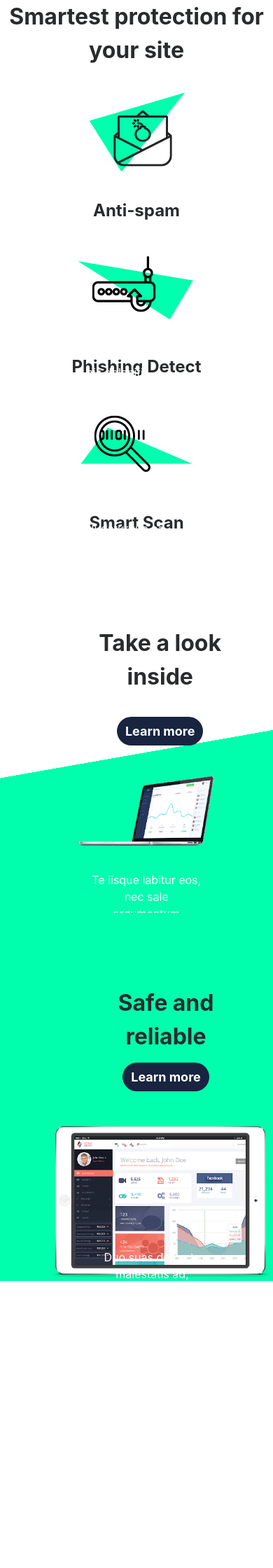
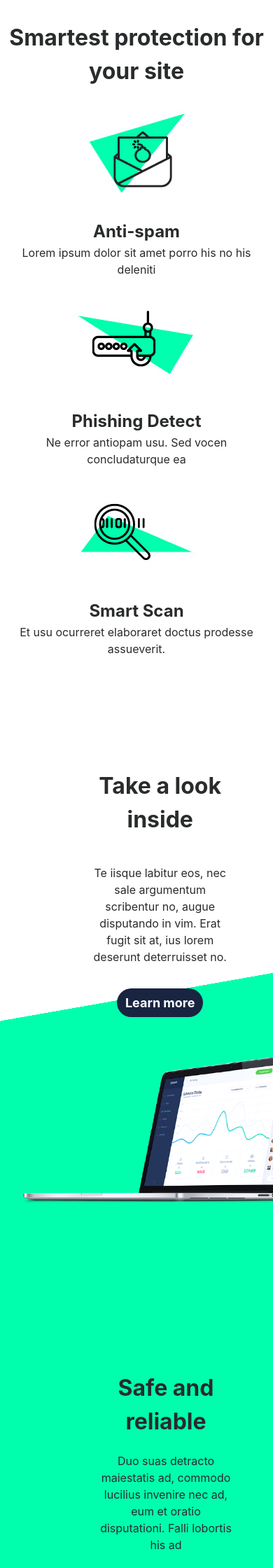
Before and after one commit to erwantaupin/lapas-ninja, a PHP site: page /page.html in a window 390 px wide. Shown: the top 2240 px of the page at 70% size. Before the commit the page ends 1830 px from the top, so only its background shows below. Run offline with PHP 8.4, Linux system fonts and the light colour scheme.

Commit message:
3/4 bug reparer

```diff
--- a/assets/css/style.css
+++ b/assets/css/style.css
@@ -47,14 +47,13 @@ header img {
 }
 
 .container h1 {
-  width: 100%;
   color: #fff;
   font-size: 72px;
   position: absolute;
   z-index: 11;
   top: 190px;
   line-height: 1em;
-  left: -275px;
+  left: 75px;
 }
 .container p,
 .container1 p {
@@ -85,6 +84,7 @@ button:hover {
 }
 
 footer {
+  position: relative;
   background: #192440;
   height: 120px;
   width: 100%;
@@ -127,10 +127,11 @@ li {
   font-weight: 400;
 }
 
-h1 {
+.containero h1 {
   color: #292b2c;
   text-align: center;
   font-weight: 700;
+  margin-top: 30px;
 }
 h2 {
   font-size: 44.8px;
@@ -430,6 +431,7 @@ span {
   width: 100%;
   display: flex;
   flex-direction: row;
+  justify-content: space-around;
   overflow: hidden;
 }
 
@@ -504,7 +506,6 @@ span {
 
 .imagedroite {
   /*l'image de l'ordi à droite*/
-  width: 45%;
   margin-bottom: 80px;
   margin-right: 100px;
 }
@@ -524,7 +525,9 @@ span {
   width: 100%;
   display: flex;
   flex-direction: row;
+  justify-content: space-between;
   padding-top: 80px;
+  padding-bottom: 80px;
 }
 
 .imagegauche {
@@ -538,7 +541,7 @@ span {
 }
 
 .discours2 {
-  width: 100%;
+  width: 25%;
   margin-left: 80px;
   padding-top: 25px;
   position: relative;
@@ -575,6 +578,7 @@ span {
   flex-direction: row;
   justify-content: space-around;
   background: url(../img/contacttla.jpg) no-repeat;
+  background-size: cover;
 }
 
 .contactgauche {
@@ -676,7 +680,7 @@ textarea {
     display: flex;
     flex-direction: row;
     overflow: hidden;
-    padding-left: 15%;
+    padding-left: 3%;
     /*on change ici pour le media querie*/
   }
 
@@ -732,7 +736,6 @@ textarea {
 
   .imagedroite {
     /*l'image de l'ordi à droite*/
-    width: 100%;
     margin-bottom: 80px;
   }
 
@@ -760,10 +763,10 @@ textarea {
 
   .contact {
     width: 100%;
-    height: 100%;
     display: flex;
     flex-direction: row;
     background-repeat: no-repeat;
+    background-size: cover;
   }
 
   .contactgauche {
@@ -912,7 +915,6 @@ textarea {
 
   .imagedroite {
     /*l'image de l'ordi à droite*/
-    width: 80%;
     margin-bottom: -40px;
   }
 
@@ -940,10 +942,10 @@ textarea {
 
   .contact {
     width: 100%;
-    height: 100%;
     display: flex;
     flex-direction: row;
     background-repeat: no-repeat;
+    background-size: cover;
   }
 
   .contactgauche {
@@ -1095,7 +1097,6 @@ textarea {
 
   .imagedroite {
     /*l'image de l'ordi à droite*/
-    width: 50%;
     margin-bottom: 80px;
     margin-left: -50px;
   }
@@ -1127,6 +1128,7 @@ textarea {
     display: flex;
     flex-direction: column;
     background-repeat: no-repeat;
+    background-size: cover;
   }
 
   .contactgauche {
@@ -1265,7 +1267,7 @@ textarea {
     text-align: center;
   }
 
-  p {
+  /* p {
     color: #fff;
     width: 80%;
     font-size: 16px;
@@ -1274,7 +1276,7 @@ textarea {
     top: 400px;
     left: 60;
     text-align: center;
-  }
+  } */
 
   .text-left p {
     position: absolute;
@@ -1385,9 +1387,8 @@ textarea {
 
   .imagedroite {
     /*l'image de l'ordi à droite*/
-    width: 50%;
     margin-bottom: 80px;
-    margin-left: -50px;
+    margin-left: -130px;
   }
 
   .imagedroite img {
@@ -1418,6 +1419,7 @@ textarea {
     display: flex;
     flex-direction: column;
     background-repeat: no-repeat;
+    background-size: cover;
   }
 
   .contactgauche {
```
Also changed, not shown: index1.php (renamed from index.php), 1 other file.
